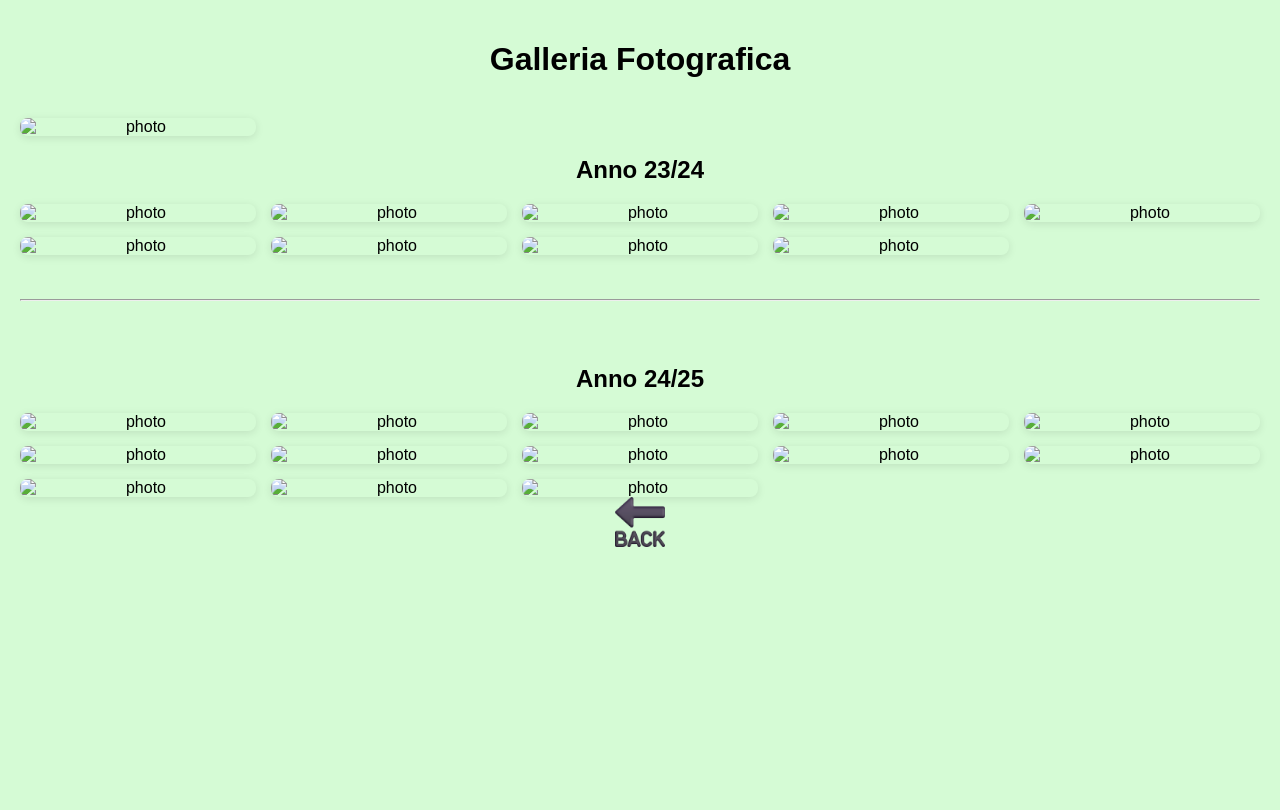
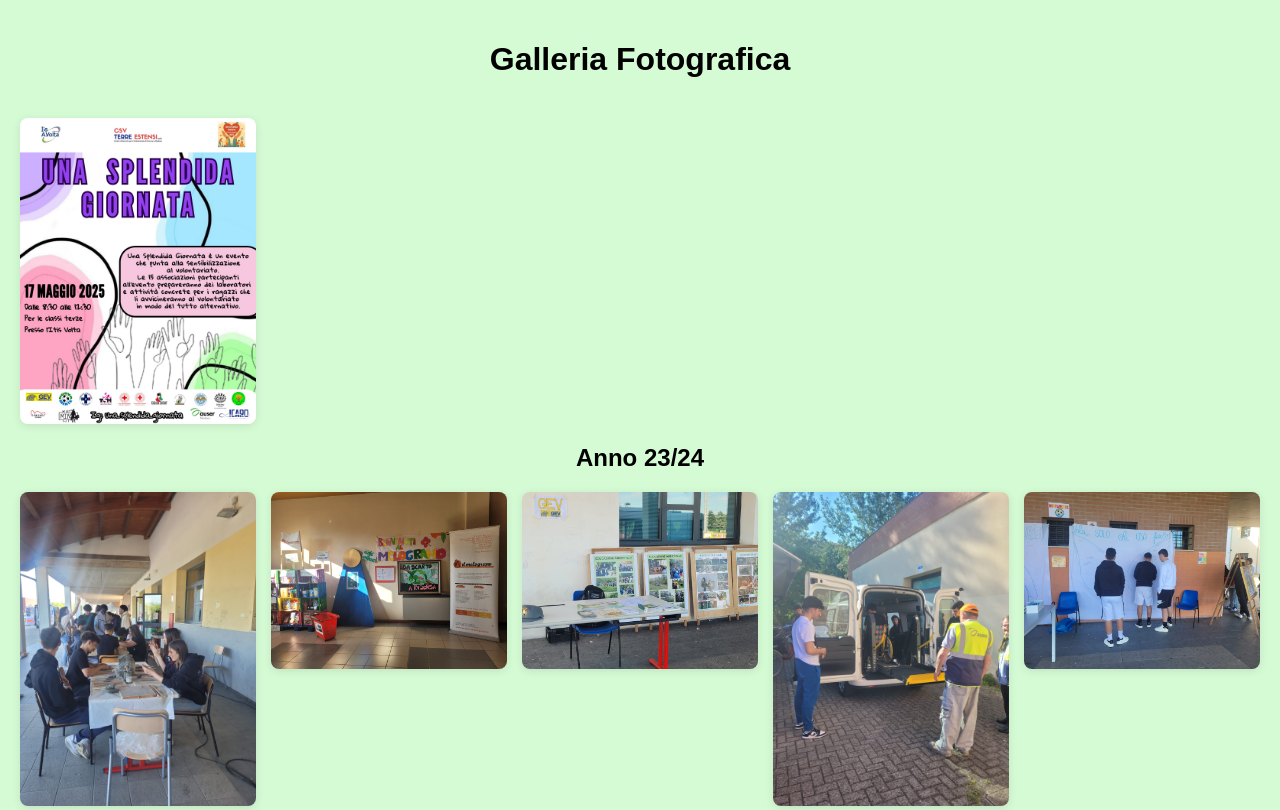
Before and after one commit to revsocrazyy/unasplendidagiornata, a plain HTML site: page galleria.html in a window 1280 px wide. Shown: the top 810 px of the page. Drawn offline with Linux system fonts and the light colour scheme.

Commit message:
Update galleria.html

```diff
--- a/galleria.html
+++ b/galleria.html
@@ -9,7 +9,7 @@
 <body>
   <h1>Galleria Fotografica</h1>
   <div class="gallery">
-    <img src="images/WhatsApp Image 2025-05-13 at 10.26.27.jpeg" alt="photo"/>
+    <img src=" WhatsApp Image 2025-05-13 at 10.26.27.jpeg" alt="photo"/>
 
   </div>
 
@@ -17,15 +17,15 @@
 
   <div class="gallery">
 
-    <img src="images/WhatsApp Image 2025-03-26 at 20.33.26.jpeg" alt="photo" />
-    <img src="images/WhatsApp Image 2025-03-26 at 20.33.27 (1).jpeg" alt="photo" />
-    <img src="images/WhatsApp Image 2025-03-26 at 20.33.27.jpeg" alt="photo" />
-    <img src="images/WhatsApp Image 2025-03-26 at 20.33.28 (1).jpeg" alt="photo" />
-    <img src="images/WhatsApp Image 2025-03-26 at 20.33.28.jpeg" alt="photo" />
-    <img src="images/WhatsApp Image 2025-03-26 at 20.33.29 (1).jpeg" alt="photo" />
-    <img src="images/WhatsApp Image 2025-03-26 at 20.33.29.jpeg" alt="photo" />
-    <img src="images/WhatsApp Image 2025-03-26 at 20.33.30.jpeg" alt="photo" />
-    <img src="images/WhatsApp Image 2025-03-26 at 20.33.31.jpeg" alt="photo" />
+    <img src=" WhatsApp Image 2025-03-26 at 20.33.26.jpeg" alt="photo" />
+    <img src=" WhatsApp Image 2025-03-26 at 20.33.27 (1).jpeg" alt="photo" />
+    <img src=" WhatsApp Image 2025-03-26 at 20.33.27.jpeg" alt="photo" />
+    <img src=" WhatsApp Image 2025-03-26 at 20.33.28 (1).jpeg" alt="photo" />
+    <img src=" WhatsApp Image 2025-03-26 at 20.33.28.jpeg" alt="photo" />
+    <img src=" WhatsApp Image 2025-03-26 at 20.33.29 (1).jpeg" alt="photo" />
+    <img src=" WhatsApp Image 2025-03-26 at 20.33.29.jpeg" alt="photo" />
+    <img src=" WhatsApp Image 2025-03-26 at 20.33.30.jpeg" alt="photo" />
+    <img src=" WhatsApp Image 2025-03-26 at 20.33.31.jpeg" alt="photo" />
   </div>
   <br>
   <br>
@@ -35,20 +35,20 @@
   <h2>Anno 24/25
   </h2>
   <div class="gallery">
-    <img src="images/WhatsApp Image 2025-03-26 at 20.33.42.jpeg" alt="photo" />
+    <img src=" WhatsApp Image 2025-03-26 at 20.33.42.jpeg" alt="photo" />
 
-    <img src="images/WhatsApp Image 2025-03-26 at 20.33.43.jpeg" alt="photo" />
-    <img src="images/WhatsApp Image 2025-03-26 at 20.33.44.jpeg" alt="photo" />
-    <img src="images/WhatsApp Image 2025-03-26 at 20.33.46.jpeg" alt="photo" />
-    <img src="images/WhatsApp Image 2025-03-26 at 20.33.47.jpeg" alt="photo" />
-    <img src="images/WhatsApp Image 2025-03-26 at 20.33.55.jpeg" alt="photo" />
-    <img src="images/WhatsApp Image 2025-05-05 at 15.58.53.jpeg" alt="photo" />
-    <img src="images/WhatsApp Image 2025-05-05 at 15.58.55.jpeg" alt="photo" />
-    <img src="images/WhatsApp Image 2025-05-06 at 09.55.56.jpeg" alt="photo" />
-    <img src="images/WhatsApp Image 2025-05-06 at 09.56.09.jpeg" alt="photo" />
-    <img src="images/WhatsApp Image 2025-05-06 at 09.56.12.jpeg" alt="photo" />
-    <img src="images/WhatsApp Image 2025-05-06 at 09.58.14.jpeg" alt="photo" />
-    <img src="images/WhatsApp Image 2025-05-06 at 09.58.15.jpeg" alt="photo" />
+    <img src=" WhatsApp Image 2025-03-26 at 20.33.43.jpeg" alt="photo" />
+    <img src=" WhatsApp Image 2025-03-26 at 20.33.44.jpeg" alt="photo" />
+    <img src=" WhatsApp Image 2025-03-26 at 20.33.46.jpeg" alt="photo" />
+    <img src=" WhatsApp Image 2025-03-26 at 20.33.47.jpeg" alt="photo" />
+    <img src=" WhatsApp Image 2025-03-26 at 20.33.55.jpeg" alt="photo" />
+    <img src=" WhatsApp Image 2025-05-05 at 15.58.53.jpeg" alt="photo" />
+    <img src=" WhatsApp Image 2025-05-05 at 15.58.55.jpeg" alt="photo" />
+    <img src=" WhatsApp Image 2025-05-06 at 09.55.56.jpeg" alt="photo" />
+    <img src=" WhatsApp Image 2025-05-06 at 09.56.09.jpeg" alt="photo" />
+    <img src=" WhatsApp Image 2025-05-06 at 09.56.12.jpeg" alt="photo" />
+    <img src=" WhatsApp Image 2025-05-06 at 09.58.14.jpeg" alt="photo" />
+    <img src=" WhatsApp Image 2025-05-06 at 09.58.15.jpeg" alt="photo" />
   </div>
    <a href="index.html"><img src="back.png" width="50"></a>
 
```
